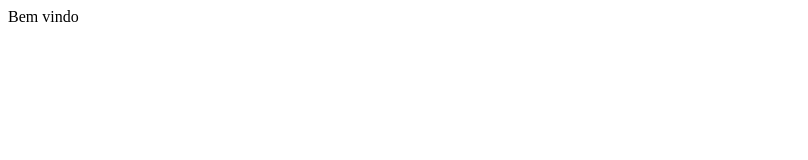
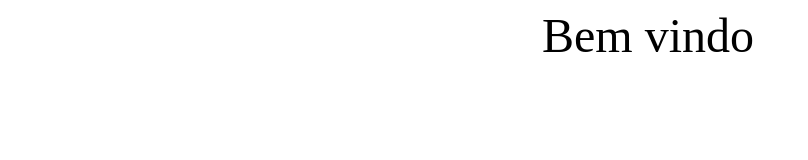
Before and after one commit to JoaoMunhoz01/Controle-De-Gastos, a website: page Front/CadastroLoginCliente/views/home.html in a window 1280 px wide. Shown: the whole page, without its empty margins (0-808 px from the left). Drawn offline with Linux system fonts and the light colour scheme.

Commit message:
alterações de layout

```diff
--- /dev/null
+++ b/Front/CadastroLoginCliente/css/home.css
@@ -0,0 +1,11 @@
+body{
+    height: 100%;
+    width: 100%;
+}
+.content{
+    height: 100%;
+    width: 100%;
+    font-size: 48px;
+    display: flex;
+    justify-content: center;
+}
--- a/Front/CadastroLoginCliente/views/home.html
+++ b/Front/CadastroLoginCliente/views/home.html
@@ -4,6 +4,7 @@
 <head>
     <meta charset="UTF-8">
     <meta http-equiv="X-UA-Compatible" content="IE=edge">
+    <link rel="stylesheet" href="../css/home.css">
     <meta name="viewport" content="width=device-width, initial-scale=1.0">
     <title>Home</title>
 </head>
```
